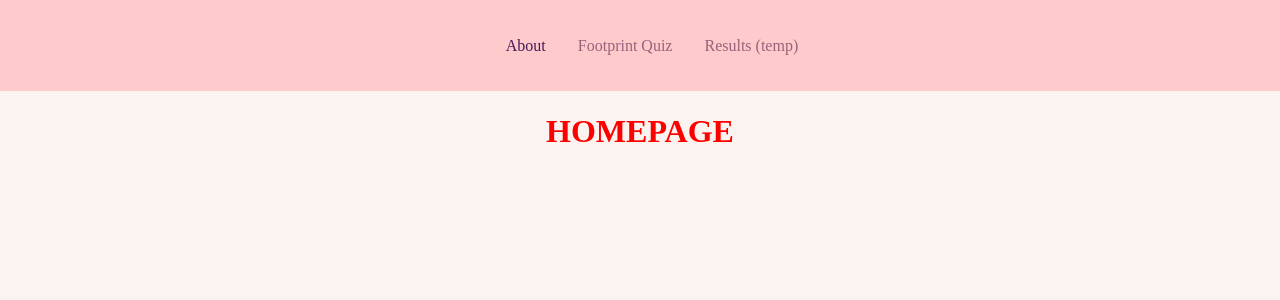
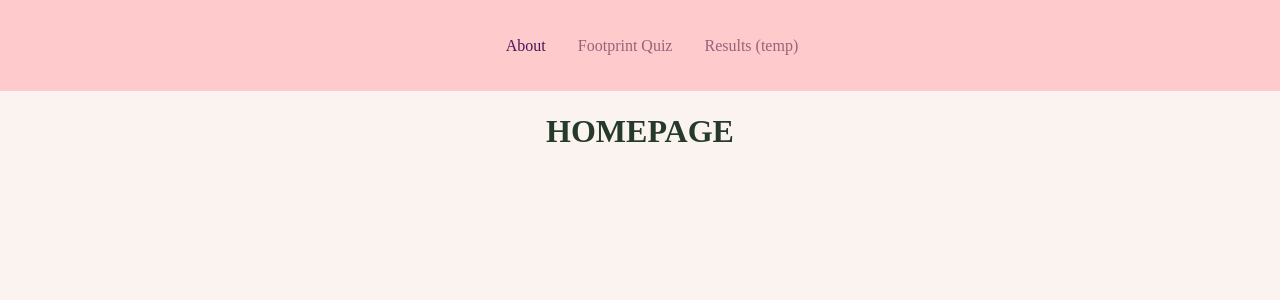
Before and after one commit to BenjaminLe1/SimpleCarbonTracker, a React (Create React App) app in the folder frontend/: page / in a window 1280 px wide. Shown: the top 300 px of the page. Built offline with nearby package versions, Linux system fonts and the light colour scheme.

Commit message:
more css

```diff
--- a/frontend/src/pages/index.js
+++ b/frontend/src/pages/index.js
@@ -1,5 +1,5 @@
 import React from 'react';
-
+import './pages.css'
 
 const customStyle = {
     color: "red"
@@ -10,7 +10,7 @@ const Home = () => {
 
     return (
         <div>
-            <h1 style={customStyle}>
+            <h1>
                 HOMEPAGE
             </h1>
         </div>
```
